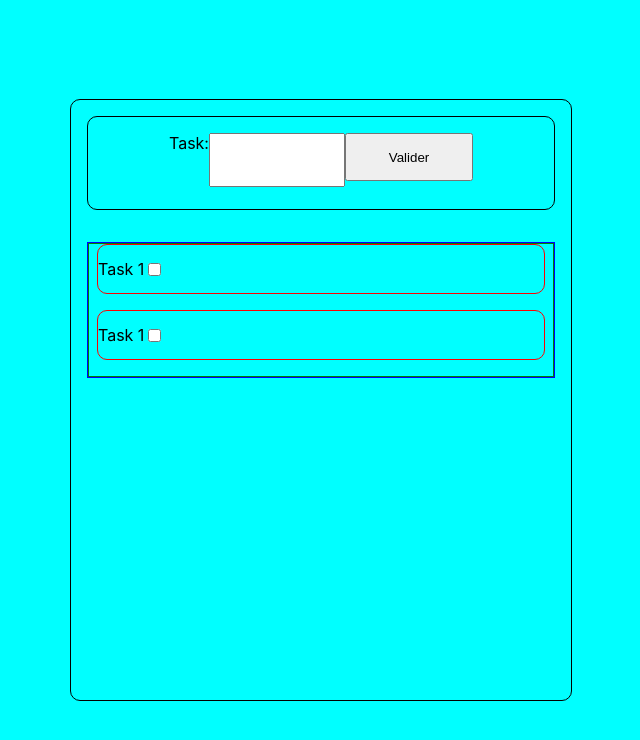
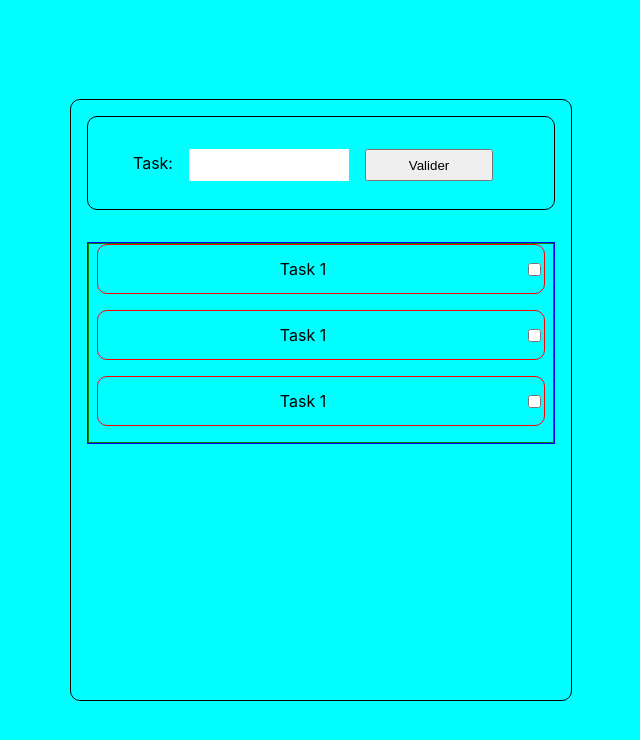
Before and after one commit to vincentferraro/todo-react, a React (Create React App) app: page / in a window 1280 px wide. Shown: the top 740 px of the page, without its empty margins (319-959 px from the left). Built offline with nearby package versions, Linux system fonts and the light colour scheme.

Commit message:
add styling in AddTask.css

```diff
--- a/src/components/AddTask.js
+++ b/src/components/AddTask.js
@@ -7,8 +7,8 @@ class AddTask extends Component {
         return (
             <div className="add-task">
                 <label>
-                    Task:
-                    <input type="text"/>
+                    <span>Task:</span>
+                    <input className="text-input" type="text"/>
                 </label>
                 <button > Valider</button>
             </div>
--- a/src/components/Task.js
+++ b/src/components/Task.js
@@ -5,7 +5,7 @@ function Task(props) {
 
     return (
         <li className="task">
-            <pan> Task 1</pan>
+            <span> Task 1</span>
             <input type="checkbox"/>
         </li>
     )
--- a/src/components/TaskList.js
+++ b/src/components/TaskList.js
@@ -10,6 +10,7 @@ class TaskList extends Component {
                 <ul>
                     <Task />
                     <Task />
+                    <Task />
                 </ul>
             </div>
         )
--- a/src/styles/AddTask.css
+++ b/src/styles/AddTask.css
@@ -1,7 +1,7 @@
 .add-task{
     margin:1rem;
     padding:1rem;
- width:auto;
+    width:auto;
     height: 10%;
     display: flex;
     flex-direction: row;
@@ -13,12 +13,23 @@ label{
     display: flex;
     flex-direction: row;
 
+
 }
-input[type="text"]{
-    width: 8rem;
-    height: 3rem;
+span{
+    margin:auto;
+    padding-right:1rem;
+}
+.text-input{
+    margin:1rem 0 1rem 0;
+    width: 10rem;
+    height: 2rem;
+    padding:0px;
+    border:0px;
 }
 button{
+
     width: 8rem;
-    height: 3rem;
+    height: 2rem;
+    padding:0;
+    margin: 1rem;
 }
```
